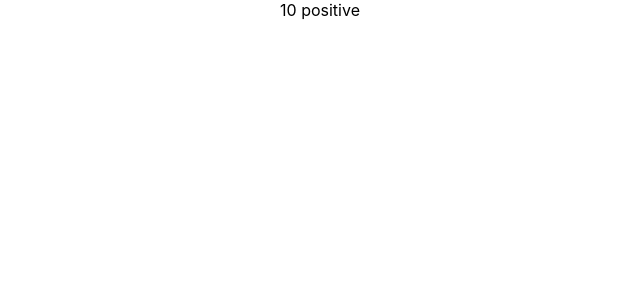
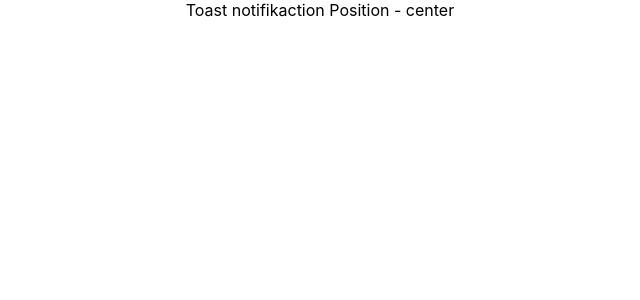
Before and after one commit to dzoniD/typescript-react-demo, a React (Create React App) app: page / in a window 1280 px wide. Shown: the top 300 px of the page, without its empty margins (320-960 px from the left). Built offline with nearby package versions, Linux system fonts and the light colour scheme.

Commit message:
templete literals and exclude

```diff
--- a/src/App.tsx
+++ b/src/App.tsx
@@ -17,6 +17,7 @@
 import { Profile } from './components/auth/Profile';
 import { List } from './components/generics/List';
 import { RandomNumber } from './components/restrictions/RandomNumber';
+import { Toast } from './components/templateliterals/Toast';
 
 function App() {
   const personName = {
@@ -43,7 +44,8 @@
 
   return (
     <div className="App">
-      <RandomNumber value={10} isPositive  />
+      <Toast position='center'/>
+      {/* <RandomNumber value={10} isPositive  /> */}
       {/* <List items={['Batman', 'Superman', 'Wonder Woman']} onClick={(item) => console.log(item)}/>
       <List items={[ 1, 2, 3 ]} onClick={(item) => console.log(item)}/> */}
       {/* <List
--- /dev/null
+++ b/src/components/templateliterals/Toast.tsx
@@ -0,0 +1,10 @@
+type HorizontalPosition = 'left' | 'center' | 'right'
+type VerticalPosition = 'top' | 'center' | 'bottom'
+
+type ToastProps = {
+    position: Exclude<`${HorizontalPosition}-${VerticalPosition}`,'center-center'> | 'center'
+}
+
+export const Toast = ({ position }:ToastProps) => {
+    return <div>Toast notifikaction Position - {position}</div>
+}
```
